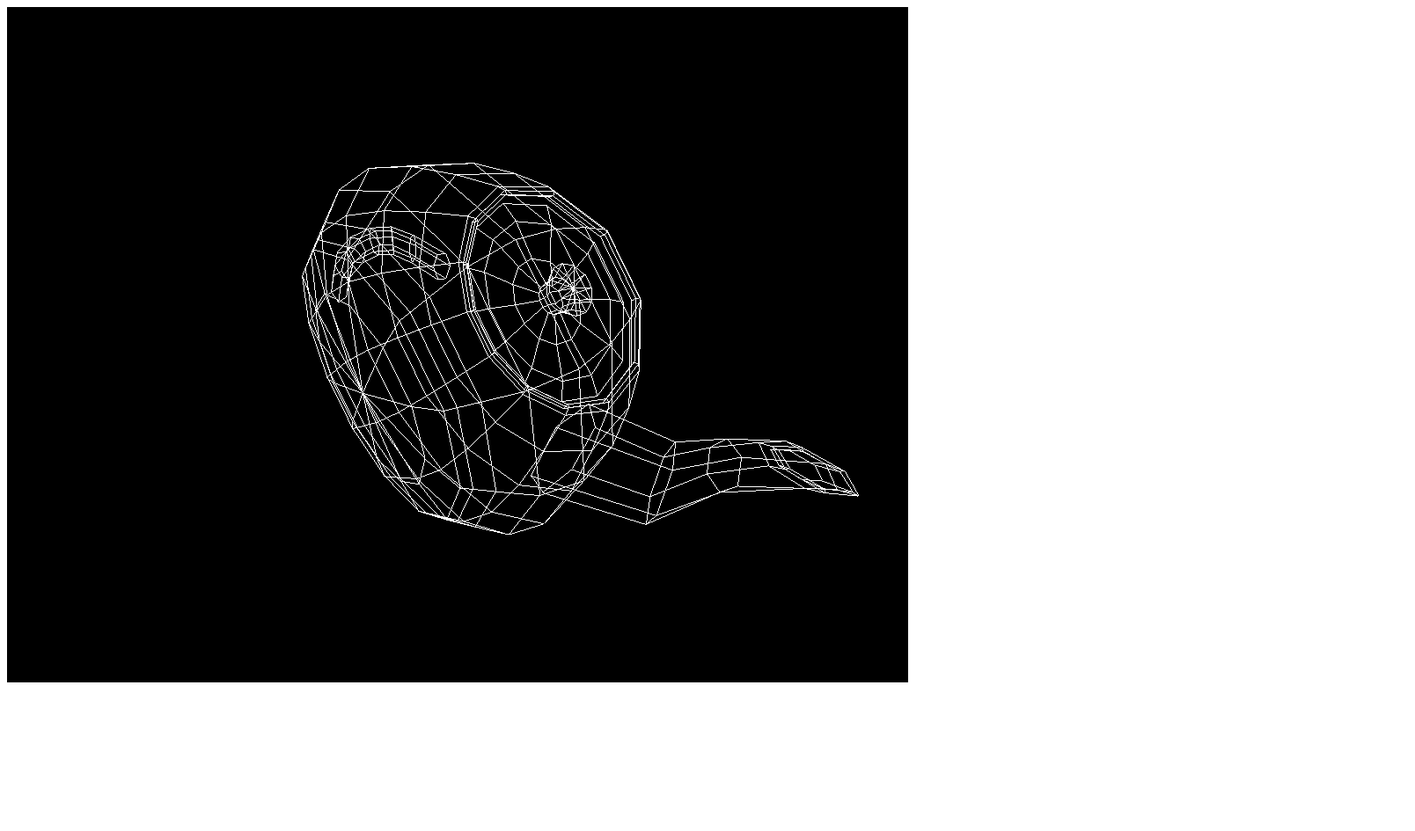
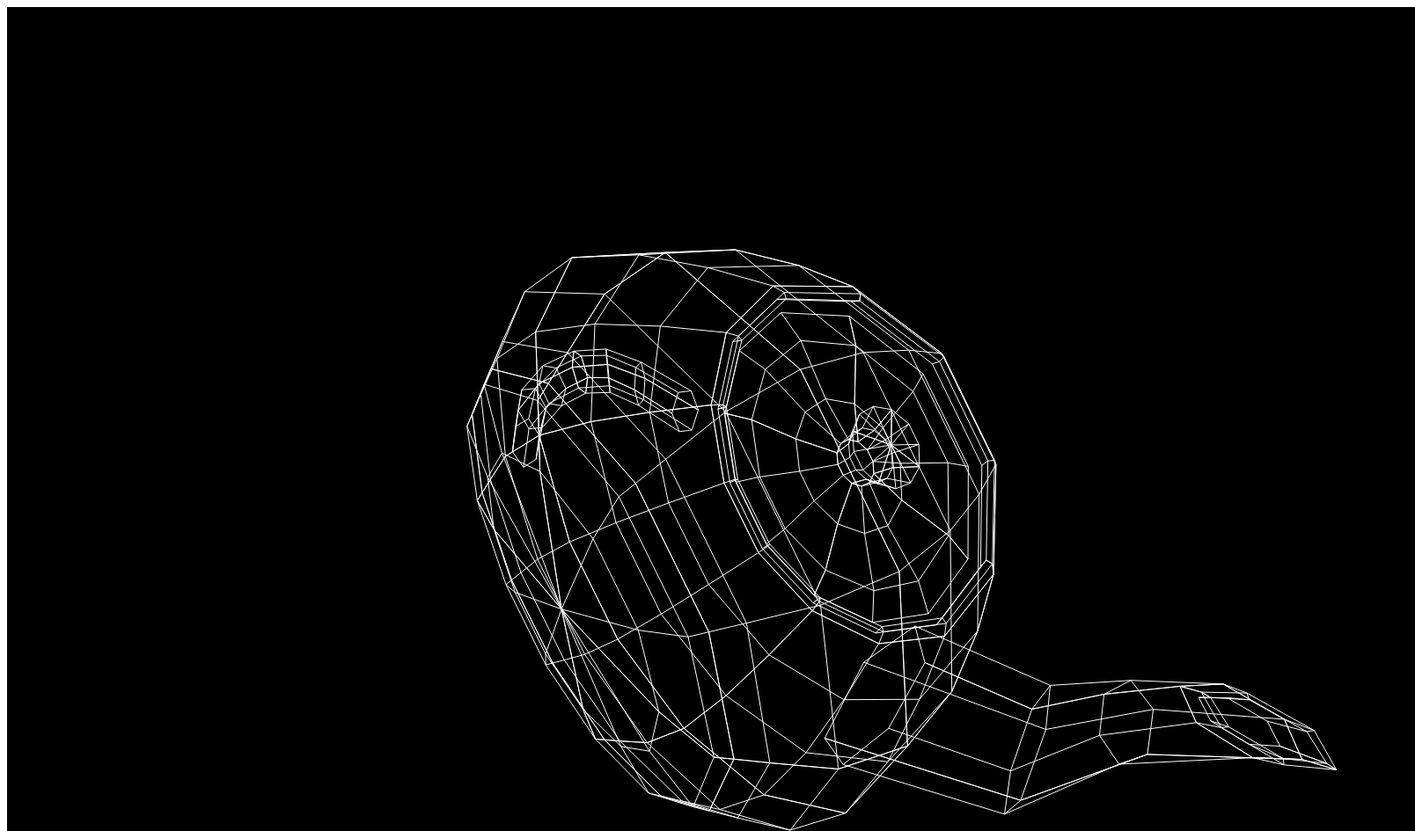
Before and after one commit to mwoenker/tinyteapot, a website with bundled scripts: page assets/index.html in a window 1280 px wide. Shown: the top 945 px of the page at 88% size, 1608 px wide, since content can reach past the window. Before the commit the page ends 800 px from the top, so only its background shows below. Built offline with nearby package versions, Linux system fonts and the light colour scheme.

Commit message:
Use canvas drawing functions

```diff
--- a/assets/index.html
+++ b/assets/index.html
@@ -5,6 +5,6 @@
     <title>-- hello --</title>
   </head>
   <body>
-    <canvas id="screen" width="1024" height="768"></canvas>
+    <canvas id="screen" width="1600" height="1200"></canvas>
   </body>
 </html>
--- a/src/Patch.ts
+++ b/src/Patch.ts
@@ -1,4 +1,4 @@
-import { Mesh, MeshLine } from "./Mesh.js";
+import { Mesh, MeshLine } from "./mesh.js";
 import { v3add, v3scale, Vec2, Vec3 } from "./vector.js";
 
 type Corners = [[Vec3, Vec3], [Vec3, Vec3]];
--- a/src/controller.ts
+++ b/src/controller.ts
@@ -6,13 +6,10 @@ import { Vec3 } from "./vector.js";
 
 export class Controller {
   running = false;
-  private rasterizer: Rasterizer;
   private theta = 0;
   private meshes: Mesh[];
 
   constructor(private canvas: HTMLCanvasElement) {
-    this.rasterizer = new Rasterizer(canvas);
-    this.canvas = canvas;
     const points: Vec3[] = [
       [1.4, 0, 2.4],
       [1.4, -0.784, 2.4],
@@ -507,18 +504,31 @@ export class Controller {
       ).mesh(divisions, divisions),
     );
     this.meshes.forEach((m) => m.points.forEach((p) => (p[2] -= 1.2)));
+    console.log(
+      "LINES",
+      this.meshes.reduce((lineCount, mesh) => lineCount + mesh.lines.length, 0),
+    );
   }
 
   renderFrame() {
-    this.rasterizer.clear([0, 0, 0]);
+    const context = this.canvas.getContext("2d");
+    if (!context) {
+      throw new Error("no context");
+    }
+    context.fillStyle = "#000";
+    context.beginPath();
+    context.rect(0, 0, this.canvas.width, this.canvas.height);
+    context.fill();
+    context.strokeStyle = "#fff";
+    context.beginPath();
     for (const mesh of this.meshes) {
       const xRotation = Rotation.rotateAroundX(0.3 * this.theta);
       const yRotation = Rotation.rotateAroundY(this.theta);
-      const cornersRotated = mesh.points.map((corner) =>
+      const pointsRotated = mesh.points.map((corner) =>
         xRotation.transform(yRotation.transform(corner)),
       );
 
-      const cornersProjected: Vec3[] = cornersRotated.map((corner) => {
+      const pointsProjected: Vec3[] = pointsRotated.map((corner) => {
         const z = corner[2] - 5; // push away from camera
         const x = corner[0] / z;
         const y = corner[1] / z;
@@ -528,31 +538,17 @@ export class Controller {
         return [halfWidth + halfWidth * x, halfHeight + halfWidth * y, 1 / z];
       });
 
-      const transformedMesh: Mesh = {
-        points: cornersProjected,
-        lines: mesh.lines,
-      };
+      const { lines } = mesh;
 
-      //const color = colorGradient(this.theta / 9);
-      // const color = colorGradient(i++ / 6);
-      const color: Vec3 = [255, 255, 255];
-      for (let i = 0; i < transformedMesh.lines.length; ++i) {
-        const line = transformedMesh.lines[i];
-        this.rasterizer.line(
-          [
-            transformedMesh.points[line.start][0],
-            transformedMesh.points[line.start][1],
-          ],
-          [
-            transformedMesh.points[line.end][0],
-            transformedMesh.points[line.end][1],
-          ],
-          color,
-        );
+      for (let i = 0; i < lines.length; ++i) {
+        const { start, end } = lines[i];
+        const startPt = pointsProjected[start];
+        const endPt = pointsProjected[end];
+        context.moveTo(startPt[0], startPt[1]);
+        context.lineTo(endPt[0], endPt[1]);
       }
     }
-
-    this.rasterizer.finishFrame();
+    context.stroke();
   }
 
   update() {
--- a/src/rasterizer.ts
+++ /dev/null
@@ -1,87 +0,0 @@
-import { getPixel } from "./color.js";
-import { v2cross, v3sub, v3tov2, Vec2, Vec3 } from "./vector.js";
-
-export class Rasterizer {
-  private context: CanvasRenderingContext2D;
-  private imageData: ImageData;
-  private pixels: Uint32Array;
-
-  constructor(private canvas: HTMLCanvasElement) {
-    const context = canvas.getContext("2d");
-    if (!context) {
-      throw new Error("cannot get context");
-    }
-    this.context = context;
-    this.imageData = new ImageData(canvas.width, canvas.height);
-    this.pixels = new Uint32Array(this.imageData.data.buffer);
-  }
-
-  clear(color: Vec3): void {
-    this.pixels.fill(getPixel(color));
-  }
-
-  private putPixel(x: number, y: number, pixel: number): void {
-    if (x < 0 || x >= this.imageData.width) {
-      //throw new Error("x out of bounds");
-      return;
-    }
-    if (y < 0 || y >= this.imageData.height) {
-      //throw new Error("y out of bounds");
-      return;
-    }
-    this.pixels[this.imageData.width * y + x] = pixel;
-  }
-
-  lineXMajor(e1: Vec2, e2: Vec2, pixel: number) {
-    let startPoint: Vec2;
-    let endPoint: Vec2;
-    if (e1[0] < e2[0]) {
-      startPoint = e1;
-      endPoint = e2;
-    } else {
-      startPoint = e2;
-      endPoint = e1;
-    }
-    const yPerX = (e1[1] - e2[1]) / (e1[0] - e2[0]);
-    const endX = Math.min(endPoint[0], this.canvas.width - 1);
-    let x = Math.max(0, Math.ceil(startPoint[0]));
-    let y = startPoint[1] + yPerX * (x - startPoint[0]);
-    for (; x <= endX; ++x, y += yPerX) {
-      this.putPixel(x, Math.ceil(y), pixel);
-    }
-  }
-
-  lineYMajor(e1: Vec2, e2: Vec2, pixel: number) {
-    let startPoint: Vec2;
-    let endPoint: Vec2;
-    if (e1[1] < e2[1]) {
-      startPoint = e1;
-      endPoint = e2;
-    } else {
-      startPoint = e2;
-      endPoint = e1;
-    }
-    const xPerY = (e1[0] - e2[0]) / (e1[1] - e2[1]);
-    const endY = Math.min(endPoint[1], this.canvas.height - 1);
-    let y = Math.max(0, Math.ceil(startPoint[1]));
-    let x = startPoint[0] + xPerY * (y - startPoint[1]);
-    for (; y <= endY; ++y, x += xPerY) {
-      this.putPixel(Math.ceil(x), y, pixel);
-    }
-  }
-
-  line(e1: Vec2, e2: Vec2, color: Vec3) {
-    const pixel = getPixel(color);
-    const xSize = Math.abs(e2[0] - e1[0]);
-    const ySize = Math.abs(e2[1] - e1[1]);
-    if (xSize > ySize) {
-      this.lineXMajor(e1, e2, pixel);
-    } else {
-      this.lineYMajor(e1, e2, pixel);
-    }
-  }
-
-  finishFrame(): void {
-    this.context.putImageData(this.imageData, 0, 0);
-  }
-}
```
